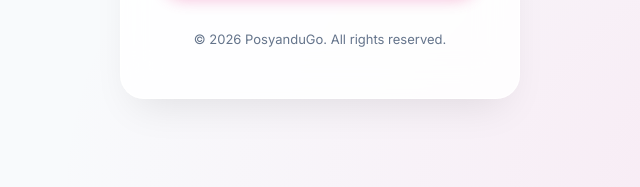
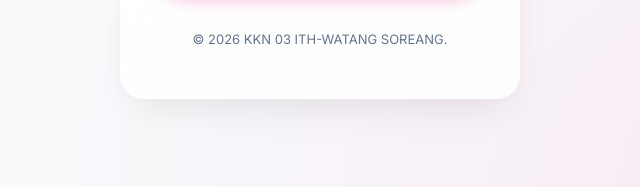
Before and after one commit to Faizz-321/PosyanduGo, a website: page login.html in a window 1280 px wide. Shown: the part 605-792 px from the top of the page, 320-960 px from the left. Drawn offline with Linux system fonts and the light colour scheme.

Commit message:
Update footer login text to KKN 03 ITH-WATANG SOREANG

```diff
--- a/login.html
+++ b/login.html
@@ -201,7 +201,7 @@
             </form>
 
             <div class="footer-text">
-                &copy; 2026 PosyanduGo. All rights reserved.
+                &copy; 2026 KKN 03 ITH-WATANG SOREANG.
             </div>
         </div>
     </div>
```
